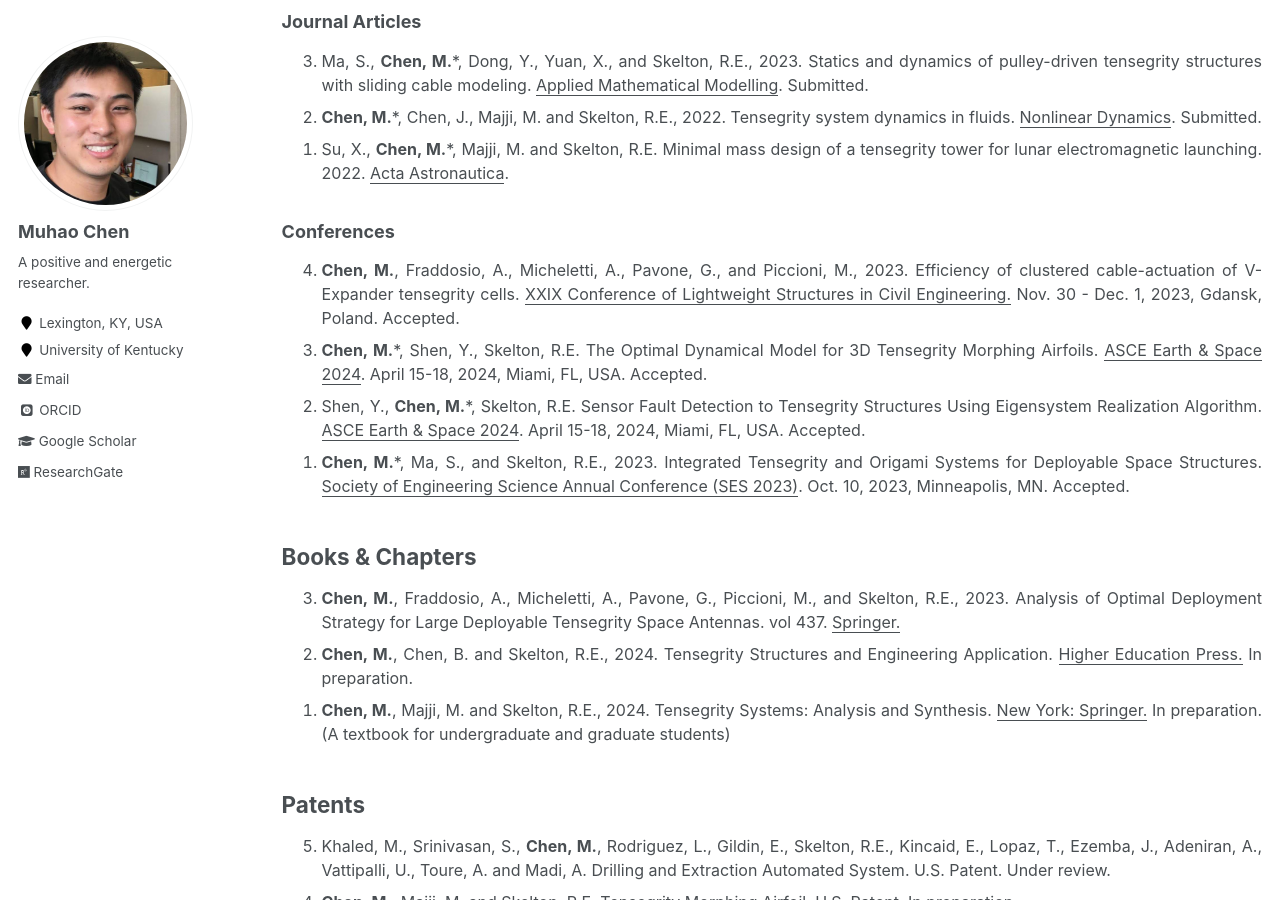
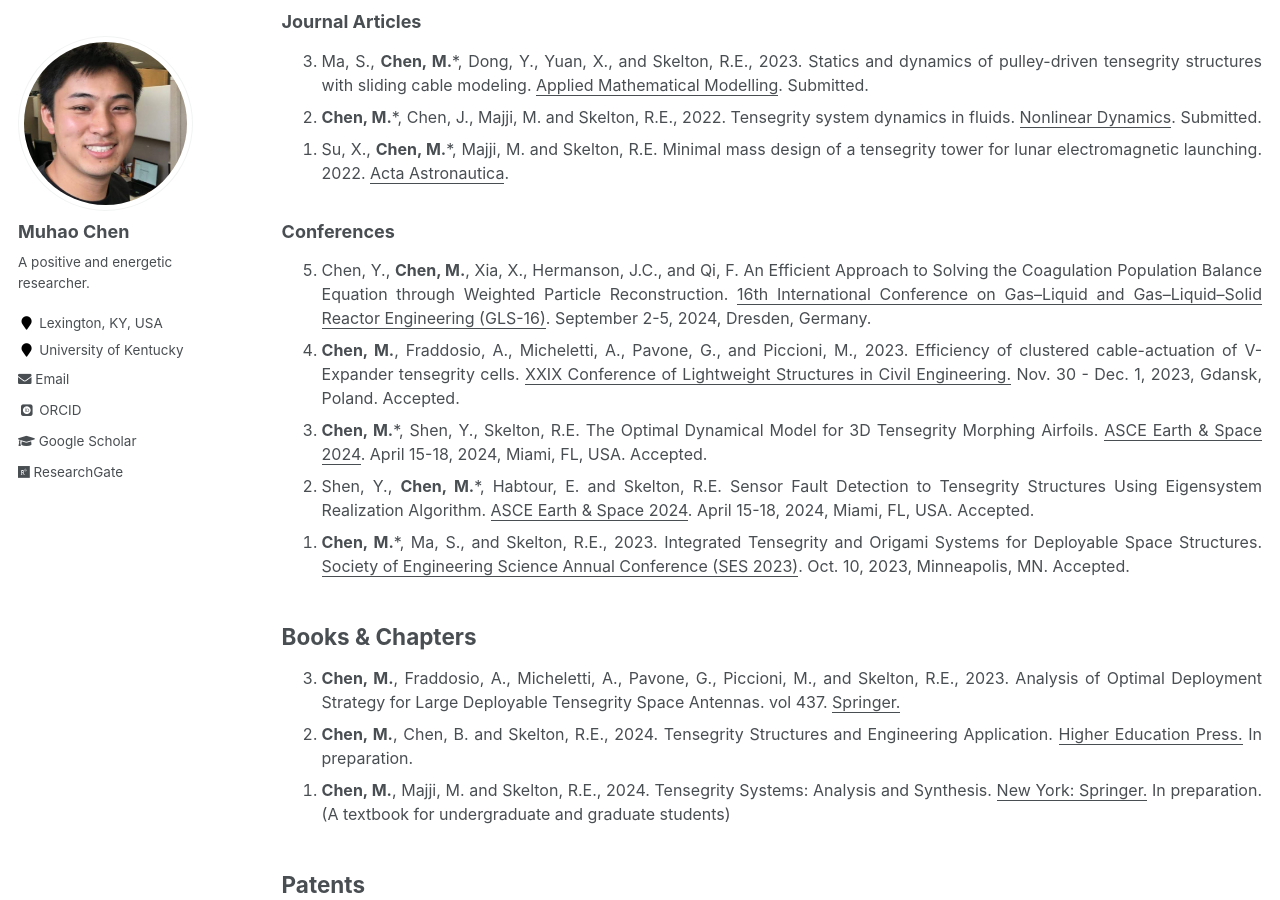
Before and after one commit to Muhao-Chen/muhao-chen.github.io, a Jekyll site: the page built from _pages/publication.md, in a window 1280 px wide and 900 px high, scrolled down 2963 px. Built offline with Jekyll 4.4.1, drawn with Linux system fonts in a browser that asks for light colours; some web fonts are replaced.

Commit message:
Update publication.md

```diff
--- a/_pages/publication.md
+++ b/_pages/publication.md
@@ -86,10 +86,10 @@ toc: true
 ### Conferences
 <font size=3>
 <ol reversed>
-<!-- <li> Chen, Y., <strong>Chen, M</strong>, Xi Xia, James C. Hermanson, Fei Qi. An Efficient Approach to Solving the Coagulation Population Balance Equation through Weighted Particle Reconstruction. <u>16th International Conference on Gas–Liquid and Gas–Liquid–Solid Reactor Engineering (GLS-16)</u>. September 2-5, 2024, Dresden, Germany. </li> -->
+<li> Chen, Y., <strong>Chen, M.</strong>, Xia, X., Hermanson, J.C., and Qi, F. An Efficient Approach to Solving the Coagulation Population Balance Equation through Weighted Particle Reconstruction. <u>16th International Conference on Gas–Liquid and Gas–Liquid–Solid Reactor Engineering (GLS-16)</u>. September 2-5, 2024, Dresden, Germany. </li>
 <li><strong>Chen, M.</strong>, Fraddosio, A., Micheletti, A., Pavone, G., and Piccioni, M., 2023. Efficiency of clustered cable-actuation of V-Expander tensegrity cells. <u>XXIX Conference of Lightweight Structures in Civil Engineering.</u> Nov. 30 - Dec. 1, 2023, Gdansk, Poland. Accepted.</li>
 <li><strong>Chen, M.</strong>*, Shen, Y., Skelton, R.E. The Optimal Dynamical Model for 3D Tensegrity Morphing Airfoils. <u>ASCE Earth & Space 2024</u>. April 15-18, 2024, Miami, FL, USA. Accepted.</li>
-<li>Shen, Y., <strong>Chen, M.</strong>*, Skelton, R.E. Sensor Fault Detection to Tensegrity Structures Using Eigensystem Realization Algorithm. <u>ASCE Earth & Space 2024</u>.  April 15-18, 2024, Miami, FL, USA. Accepted.</li>
+<li>Shen, Y., <strong>Chen, M.</strong>*, Habtour, E. and Skelton, R.E. Sensor Fault Detection to Tensegrity Structures Using Eigensystem Realization Algorithm. <u>ASCE Earth & Space 2024</u>.  April 15-18, 2024, Miami, FL, USA. Accepted.</li>
 <li><strong>Chen, M.</strong>*, Ma, S., and Skelton, R.E., 2023. Integrated Tensegrity and Origami Systems for Deployable Space Structures. <u>Society of Engineering Science Annual Conference (SES 2023)</u>. Oct. 10, 2023, Minneapolis, MN. Accepted.</li>
 <!-- <li> <strong>Chen, M.</strong>*, Shen, Y., Skelton, R.E. The Optimal Dynamical Model for High-Dimensional Aerospace Structures. <u>ASME's International Mechanical Engineering Congress & Exposition (IMECE)</u>. New Orleans, LA, USA. Oct. 29 – Nov. 2, 2023. Accepted. </li> -->
 </ol>
```
